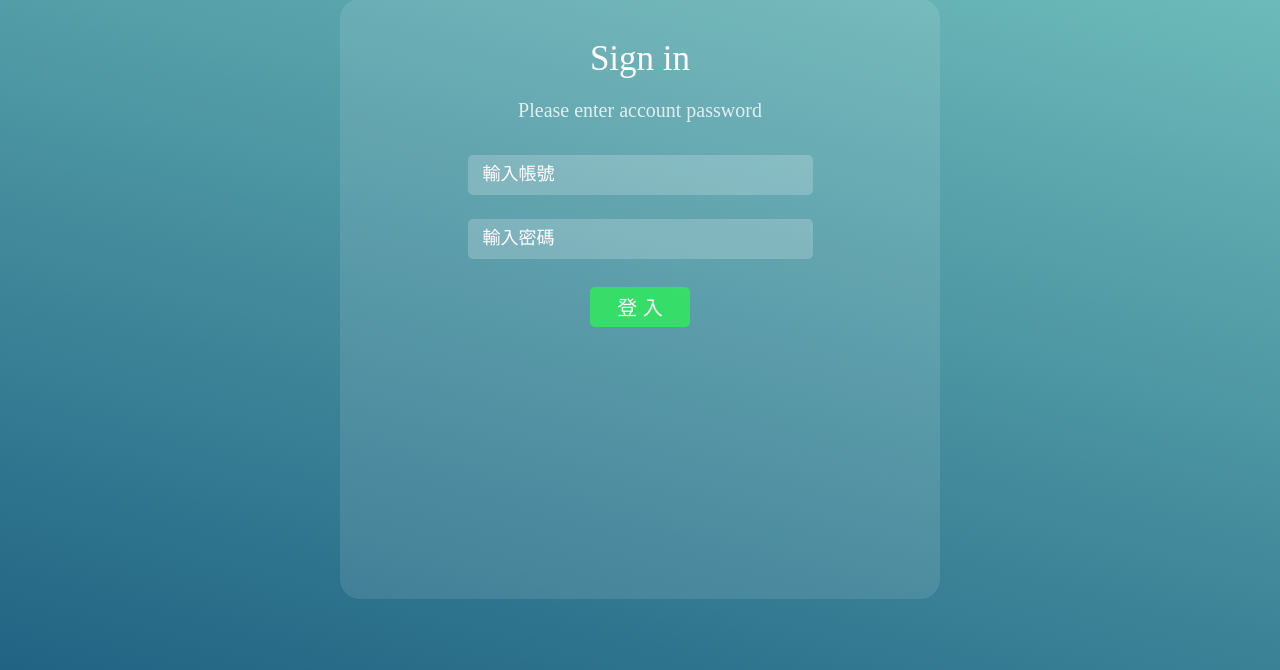
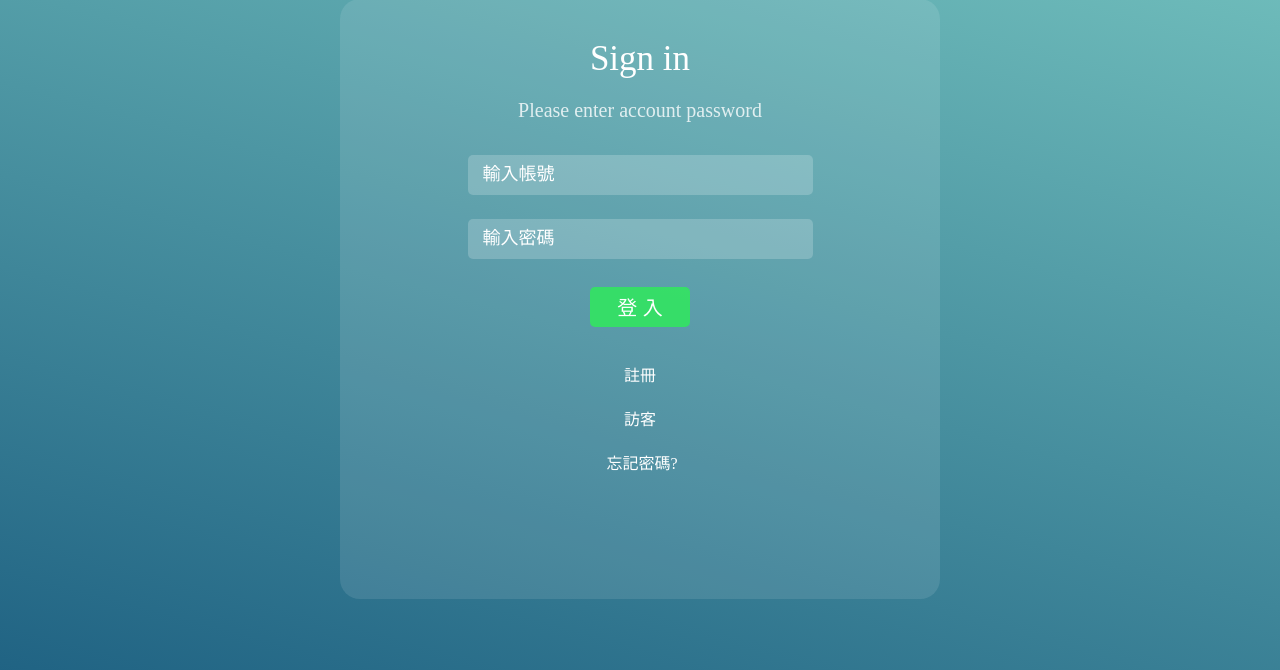
Before and after one commit to POPOB2/vote, a PHP site: page /login.php in a window 1280 px wide. Shown: the part 248-918 px from the top of the page. Run offline with PHP 8.4, Linux system fonts and the light colour scheme.

Commit message:
首頁新增 其他選項

```diff
--- a/api/base.php
+++ b/api/base.php
@@ -5,8 +5,8 @@ session_start(); // 會用到session 先宣告session_start()
 date_default_timezone_set('Asia/Taipei'); // 該程式使用的時區為何
 
 function pdo(){
-    // $dsn="mysql:host=localhost;charset=utf8;dbname=s1110103";
-    // return new PDO($dsn,'s1110103','s1110103');
+    // $dsn="mysql:host=localhost;charset=utf8;dbname=s1110203";
+    // return new PDO($dsn,'s1110203','s1110203');
     $dsn="mysql:host=localhost;charset=utf8;dbname=vote";
     return new PDO($dsn,'root','');
 }
--- a/css/login.css
+++ b/css/login.css
@@ -54,11 +54,10 @@ body{
     background-color: rgba(255, 255, 255, 0.3);
 }
 .log{
-    /* background-color: white; */
     background-color: rgba(46, 238, 88,0.8);
     color: white;
     font-size: 20px;
-    margin-top: 15px;
+    margin: 15px auto;
     width: 100px;
     height: 40px;
     border-radius: 5px;
@@ -68,3 +67,18 @@ body{
     width: 105px;
     height: 45px;
 }
+.Other_options{
+    /* border: 1px solid black; */
+    margin: 10px auto;
+    width: 100%;
+    height: 20%;
+    display: flex;
+    flex-direction: column;
+}
+.Other_options>a{
+    /* border: 1px solid red; */
+    color: white;
+    text-decoration: none;
+    margin:10px auto;
+    width: 15%;
+}
--- a/login.php
+++ b/login.php
@@ -5,19 +5,24 @@
     <meta http-equiv="X-UA-Compatible" content="IE=edge">
     <meta name="viewport" content="width=device-width, initial-scale=1.0">
     <link rel="stylesheet" href="./css/login.css">
-    <title>會員登入</title>
+    <title>投票系統 使用者登入</title>
 </head>
 <body>
+
+    <div class="main">
     <?php
     if(!empty($_GET['error'])){
-        echo "<h3 style='color:red'>{$_GET['error']}</h3>";
+    ?>
+    <p class="top"><?=$_GET['error'];?></p>
+    <?php
+    }else{
+    ?>
+    <p class="top">Sign in</p>
+    <?php
     }
-
     ?>
-    <div class="main">
-        <p class="top">Sign in</p>
         <p>Please enter account password</p>
-        <form action="checklogin.php" method="post">
+        <form action="./login/chk_login.php" method="post">
             <table>
                 <tr>
                     <td><input type="text" name="acc" placeholder="輸入帳號"></td>
@@ -30,8 +35,18 @@
             <div>
                 <input class="log" type="submit" value="登 入">
             </div>
+        </form>
+            <div class=Other_options>
+                <a style="width: 6%" href="">註冊</a>
+                <a style="width: 6%" href="./index.php">訪客</a>
+                <a href="">&nbsp;忘記密碼?</a>
+            </div>
     </div>
 
-    </form>
+
+
+
+
+
 </body>
 </html>
```
Also changed, not shown: login/chk_login.php (added, +16 -0 lines).
